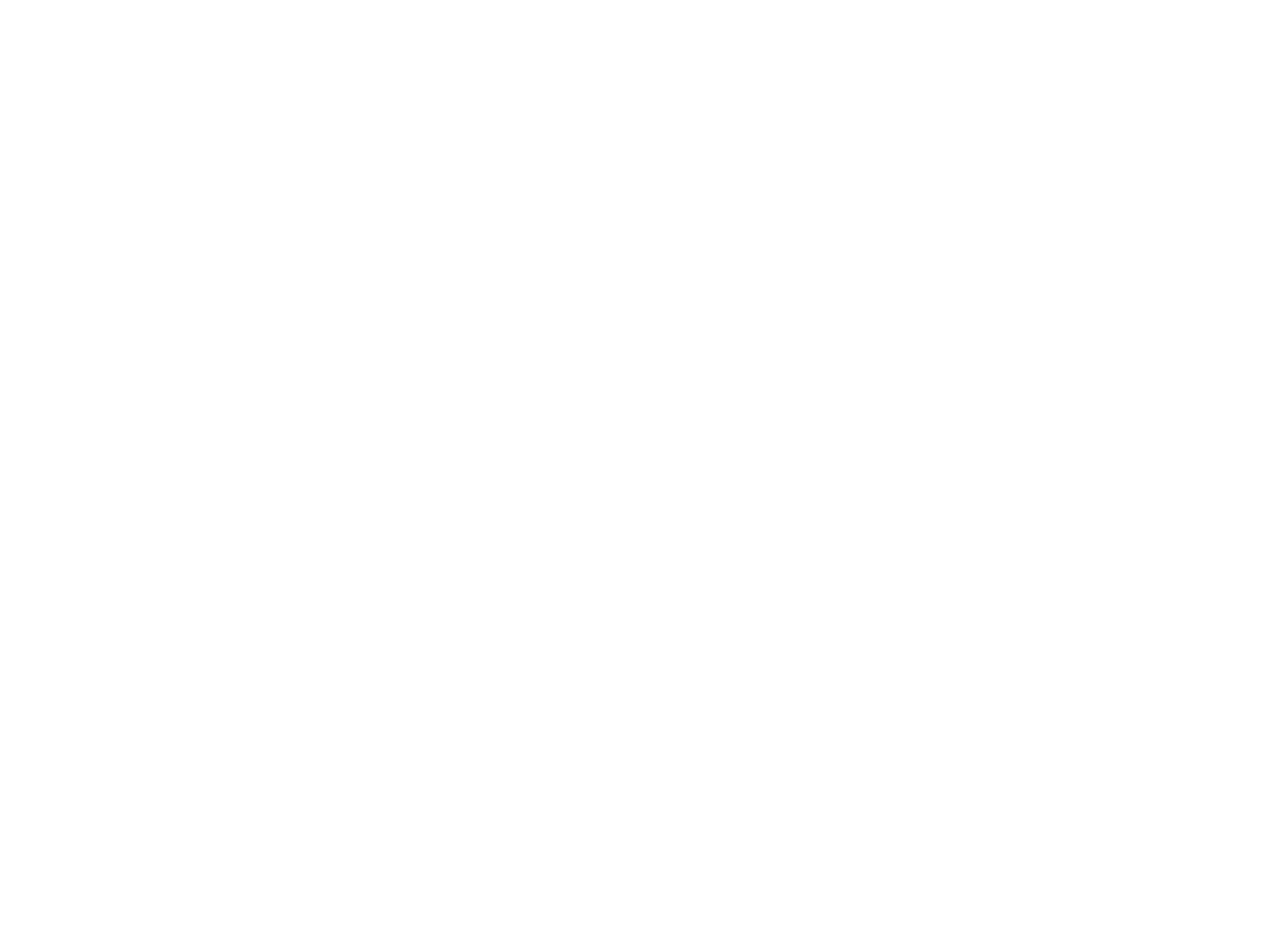
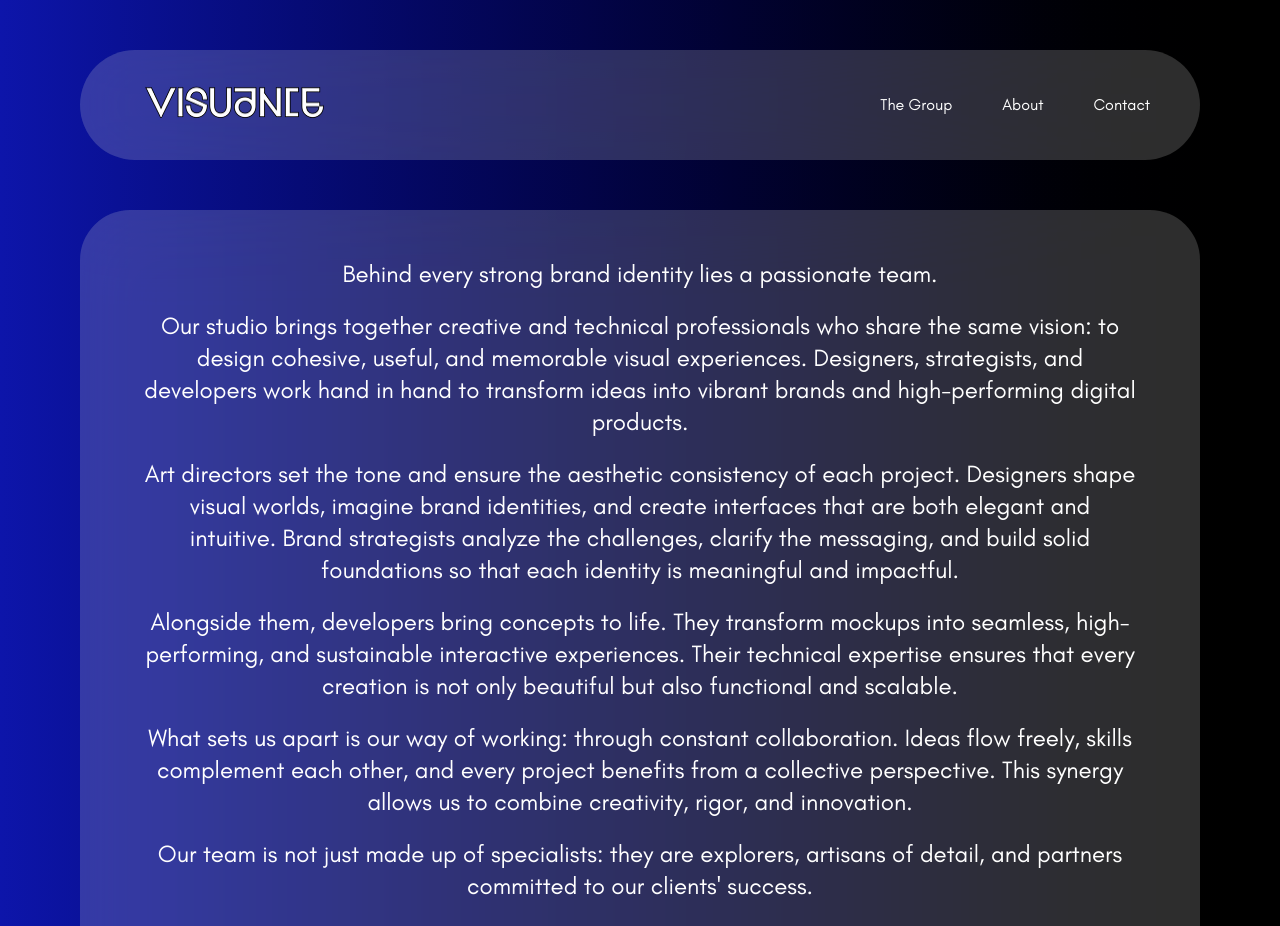
Before and after one commit to 4skygroup/visuance, a React (Vite) app: page /about in a window 1280 px wide. Shown: the top 926 px of the page. Before the commit the page ends 800 px from the top, so only its background shows below. Built offline with nearby package versions, Linux system fonts and the light colour scheme.

Commit message:
Other pages implementation

```diff
--- a/src/components/ConceptSection.tsx
+++ b/src/components/ConceptSection.tsx
@@ -14,9 +14,10 @@
     <section
       className={
         additionnalClassName
-          ? `${className} ${additionnalClassName} group ${index === "drox360" && "border-b-white border-b-2 border-b-solid"}`
+          ? `${className} ${additionnalClassName} group ${(index === "ai" || index === "digital") && ""}`
           : `${className} group ${index === "drox360" && "border-b-white border-b-2 border-b-solid"}`
       }
+      id={index}
     >
       <div className="flex flex-col gap-2.5 ">
         <h2 className="text-3xl">{catchphrase}</h2>
@@ -30,7 +31,7 @@
       <img
         src={src}
         alt={alt}
-        className="max-h-full w-100 object-cover object-bottom-left scale-105 transition-transform "
+        className={`max-h-full object-cover object-bottom-left scale-105 transition-transform ${index === "ai" || index === "digital" ? "self-end" : ""} ${index === "print" ? "w-75" : "w-100"}`}
       />
     </section>
   );
--- a/src/pages/About.tsx
+++ b/src/pages/About.tsx
@@ -1,3 +1,57 @@
+import Footer from "../components/Footer";
+import Header from "../components/Header";
+
 export default function About() {
-  return <div></div>;
+  return (
+    <div>
+      <div className="bg-linear-to-r from-visuance-gradient-blue to-black top flex flex-col gap-y-12.5 px-20 py-12.5 w-full scroll-smooth">
+        <Header />
+        <div className="w-full h-fit flex backdrop-blur-2xl bg-light-gray/20 px-16 py-12 rounded-[50px] text-2xl">
+          <p className="flex flex-col gap-y-5 text-center max-w-5xl m-auto">
+            <span>
+              Behind every strong brand identity lies a passionate team.
+            </span>
+            <span>
+              Our studio brings together creative and technical professionals
+              who share the same vision: to design cohesive, useful, and
+              memorable visual experiences. Designers, strategists, and
+              developers work hand in hand to transform ideas into vibrant
+              brands and high-performing digital products.
+            </span>
+            <span>
+              Art directors set the tone and ensure the aesthetic consistency of
+              each project. Designers shape visual worlds, imagine brand
+              identities, and create interfaces that are both elegant and
+              intuitive. Brand strategists analyze the challenges, clarify the
+              messaging, and build solid foundations so that each identity is
+              meaningful and impactful.
+            </span>
+            <span>
+              Alongside them, developers bring concepts to life. They transform
+              mockups into seamless, high-performing, and sustainable
+              interactive experiences. Their technical expertise ensures that
+              every creation is not only beautiful but also functional and
+              scalable.
+            </span>
+            <span>
+              What sets us apart is our way of working: through constant
+              collaboration. Ideas flow freely, skills complement each other,
+              and every project benefits from a collective perspective. This
+              synergy allows us to combine creativity, rigor, and innovation.
+            </span>
+            <span>
+              Our team is not just made up of specialists: they are explorers,
+              artisans of detail, and partners committed to our clients'
+              success.
+            </span>
+            <span>
+              Together, we create identities that tell a story, designs that
+              captivate, and digital experiences that last.
+            </span>
+          </p>
+        </div>
+      </div>
+      <Footer />
+    </div>
+  );
 }
--- a/src/pages/Contact.tsx
+++ b/src/pages/Contact.tsx
@@ -1,3 +1,41 @@
+import Footer from "../components/Footer";
+import Header from "../components/Header";
+
 export default function Contact() {
-  return <></>;
+  return (
+    <div>
+      <div className="bg-linear-to-r from-visuance-gradient-blue to-black top flex flex-col gap-y-12.5 px-20 py-12.5 w-full scroll-smooth">
+        <Header />
+        <div className="w-full h-fit flex flex-col items-center backdrop-blur-2xl bg-light-gray/20 px-16 py-12 rounded-[50px] text-2xl">
+          <span>Let's get in touch</span>
+          <div className="w-140 flex flex-col gap-y-18.75">
+            <div className="flex wrap w-full">
+              <div>
+                <label htmlFor="firstName">Firstname</label>
+                <input type="text" id="firstName" />
+              </div>
+              <label htmlFor="lastName">Lastname</label>
+              <input type="text" id="lastName" />
+              <label htmlFor="email">Email</label>
+              <input type="text" id="Email" />
+              <label htmlFor="email">Company</label>
+              <input type="text" id="Email" />
+            </div>
+            <div>
+              <label htmlFor="message">Message</label>
+              <textarea name="" id="message"></textarea>
+            </div>
+            <button>Send</button>
+          </div>
+          <span>We stay reachable !</span>
+          <div className="flex fex-col gap-y-2.5">
+            <span>Mail: contact@visuance-playtosky.com</span>
+            <span>Phone: 01 25 47 54 12</span>
+            <span>Adresse: 56 avenue Monceau 75008 Paris</span>
+          </div>
+        </div>
+      </div>
+      <Footer />
+    </div>
+  );
 }
--- a/src/pages/Group.tsx
+++ b/src/pages/Group.tsx
@@ -1,3 +1,74 @@
+import Footer from "../components/Footer";
+import Header from "../components/Header";
+
 export default function Group() {
-  return <div></div>;
+  return (
+    <div>
+      <div className="bg-linear-to-r from-visuance-gradient-blue to-black top flex flex-col gap-y-12.5 px-20 py-12.5 w-full scroll-smooth">
+        <Header />
+        <div className="w-full h-fit flex flex-col items-center backdrop-blur-2xl bg-light-gray/20 px-16 py-15 rounded-[50px] text-2xl gap-y-15">
+          <img
+            src="/images/Play To Sky-no-bg.png"
+            alt="Play To Sky Logo"
+            className="w-75 h-21.25"
+          />
+          <div className="flex flex-col gap-y-10">
+            <div className="flex gap-x-3.75">
+              <img src="/images/Visuance.png" alt="Image" className="w-31.25" />
+              <img src="/images/Pulse X.png" alt="Image" className="w-31.25" />
+              <img
+                src="/images/Pulse X Agency Pink.png"
+                alt="Image"
+                className="w-31.25"
+              />
+              <img src="/images/Snackly.png" alt="Image" className="w-31.25" />
+            </div>
+            <div className="flex gap-x-3.75">
+              <img src="/images/Seofy.png" alt="Image" className="w-31.25" />
+              <img src="/images/CYBERSKY.png" alt="Image" className="w-31.25" />
+              <img src="/images/Drox 360.png" alt="Image" className="w-31.25" />
+              <img
+                src="/images/Sky To Be Media.png"
+                alt="Image"
+                className="w-31.25"
+              />
+            </div>
+          </div>
+          <p className="max-w-105 text-center">
+            One group with the same vision of creative technologies that aim to
+            lift up your vision and projects.
+          </p>
+          <ul className="flex gap-x-12.5 underline text-dark-gray">
+            <li>
+              <a href="">Brand Identity</a>
+            </li>
+            <li>
+              <a href="">Soical Media</a>
+            </li>
+            <li>
+              <a href="">Influence</a>
+            </li>
+            <li>
+              <a href="">Snack Content</a>
+            </li>
+          </ul>
+          <ul className="flex gap-x-12.5 underline text-dark-gray">
+            <li>
+              <a href="">Optimization and Advertising</a>
+            </li>
+            <li>
+              <a href="">IT Solutions</a>
+            </li>
+            <li>
+              <a href="">Creative Energy</a>
+            </li>
+            <li>
+              <a href="">Media Production</a>
+            </li>
+          </ul>
+        </div>
+      </div>
+      <Footer />
+    </div>
+  );
 }
--- a/src/pages/Home.tsx
+++ b/src/pages/Home.tsx
@@ -5,7 +5,7 @@
 
 export default function Home() {
   const conceptSectionsClassName =
-    "flex w-full h-131.25 px-25 items-center justify-between gap-10";
+    "flex w-full h-131.25 px-25 items-center justify-between gap-10 overflow-hidden";
   const conceptSections: ConceptSectionType[] = [
     {
       src: "/images/Identity.png",
@@ -35,6 +35,7 @@
       additionnalClassName:
         "bg-linear-to-b from-gradient-red-light to-gradient-red-dark",
       link: "",
+      index: "print",
       // additionnalClassName: "bg-[#F5F5F5]",
     },
     {
@@ -54,6 +55,7 @@
       className: conceptSectionsClassName,
       additionnalClassName: "bg-black",
       link: "",
+      index: "ai",
       // additionnalClassName: "bg-[#F5F5F5]",
     },
     {
@@ -64,6 +66,7 @@
       additionnalClassName:
         "bg-linear-to-b from-gradient-blue-light to-gradient-blue-dark",
       link: "",
+      index: "digital",
       // additionnalClassName: "bg-[#F5F5F5]",
     },
     {
@@ -98,7 +101,7 @@
   ];
   return (
     <div className="home">
-      <div className="bg-linear-to-r from-visuance-gradient-blue to-black top flex flex-col gap-y-12.5 px-20 py-12.5 w-full">
+      <div className="bg-linear-to-r from-visuance-gradient-blue to-black top flex flex-col gap-y-12.5 px-20 py-12.5 w-full scroll-smooth">
         <Header />
         <div className="relative w-7xl h-195 flex px-12.5 backdrop-blur-2xl bg-light-gray/20 pl-16 pt-12 rounded-[50px] gap-x-12.5 self-center">
           <div className="flex flex-col gap-y-33">
```
Also changed, not shown: public/images/Pulse X Agency Pink.png (added).
